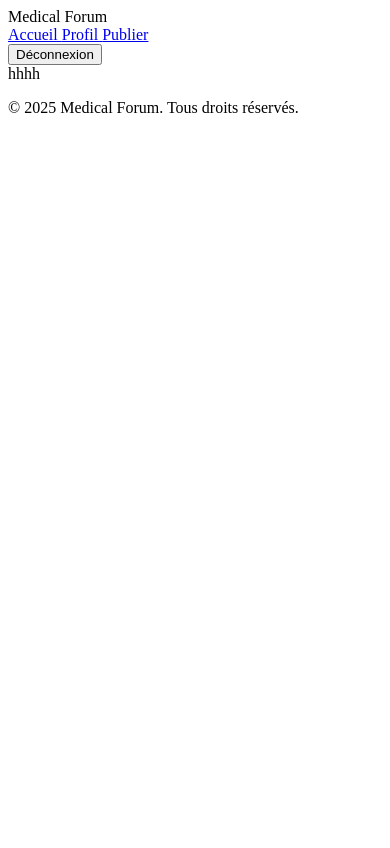
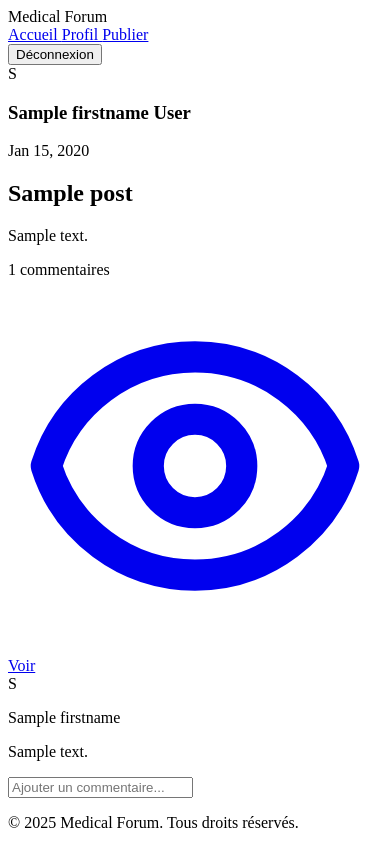
Before and after one commit to CheikhTourad19/info1-2-SOS-HELP, a Symfony app: template templates/patient/index.html.twig in a window 390 px wide. Before the commit the page ends 113 px from the top, so only its background shows below. Run offline with Twig, Linux system fonts and the light colour scheme; the template is opened without the code that fills it: most values are stand-ins (such as "Sample title", 1, 10 or a date in 2020); some libraries are stand-ins or nearby versions.

Commit message:
entities

```diff
--- a/templates/patient/base.patient.html.twig
+++ b/templates/patient/base.patient.html.twig
@@ -114,7 +114,7 @@
 
         <!-- Contenu principal -->
         <main class="flex-grow pt-16 pb-12">
-            <div class="max-w-7xl mx-auto px-4 sm:px-6 lg:px-8">
+            <div class="max-w-4xl mx-auto px-4 sm:px-6 lg:px-8 mt-6 ">
                 {% block content %}{% endblock %}
             </div>
         </main>
--- a/templates/patient/index.html.twig
+++ b/templates/patient/index.html.twig
@@ -1,5 +1,74 @@
 {% extends 'patient/base.patient.html.twig' %}
 
 {% block content %}
-hhhh
+    <div class="space-y-6 max-w-2xl mx-auto">
+        {% for post in posts %}
+            <div class="bg-white rounded-lg shadow-md overflow-hidden border border-gray-100">
+                <!-- Post Header -->
+                <div class="p-4 flex items-center space-x-3">
+                    <div class="h-10 w-10 rounded-full bg-indigo-100 flex items-center justify-center text-indigo-600 font-bold">
+                        {{ post.author.firstname|first|upper }}
+                    </div>
+                    <div>
+                        <h3 class="font-semibold text-gray-900">{{ post.author.firstname }} {{ post.author.lastname }}</h3>
+                        <p class="text-xs text-gray-500">{{ post.createdAt|date('M d, Y') }}</p>
+                    </div>
+                </div>
+
+                <!-- Post Content -->
+                <div class="px-4 pb-3">
+                    <h2 class="font-bold text-lg mb-2 text-gray-800">{{ post.title }}</h2>
+                    <p class="text-gray-700 whitespace-pre-line">{{ post.content }}</p>
+                </div>
+
+
+                <div class="px-4 py-2 border-t border-gray-100 text-sm text-gray-500 flex justify-between items-center">
+                    <span>{{ post.comments|length }} commentaires</span>
+                    <a href="{{ path('app_view_post_patient', {'id': post.id}) }}" class="inline-flex items-center px-3 py-1.5 bg-indigo-600 text-white text-sm font-medium rounded-md hover:bg-indigo-700 focus:outline-none focus:ring-2 focus:ring-offset-2 focus:ring-indigo-500">
+                        <svg xmlns="http://www.w3.org/2000/svg" class="h-4 w-4 mr-1" fill="none" viewBox="0 0 24 24" stroke="currentColor">
+                            <path stroke-linecap="round" stroke-linejoin="round" stroke-width="2" d="M15 12a3 3 0 11-6 0 3 3 0 016 0z" />
+                            <path stroke-linecap="round" stroke-linejoin="round" stroke-width="2" d="M2.458 12C3.732 7.943 7.523 5 12 5c4.478 0 8.268 2.943 9.542 7-1.274 4.057-5.064 7-9.542 7-4.477 0-8.268-2.943-9.542-7z" />
+                        </svg>
+                        Voir
+                    </a>
+                </div>
+
+
+                <!-- Comments Preview -->
+                {% if post.comments|length > 0 %}
+                    <div class="bg-gray-50 px-4 py-3 space-y-3">
+                        {% for comment in post.comments|slice(0, 2) %}
+                            <div class="flex space-x-2">
+                                <div class="h-8 w-8 rounded-full bg-indigo-50 flex items-center justify-center text-indigo-500 text-xs font-bold">
+                                    {{ comment.author.firstname|first|upper }}
+                                </div>
+                                <div class="flex-1">
+                                    <div class="bg-white p-2 rounded-lg shadow-sm">
+                                        <p class="font-medium text-sm">{{ comment.author.firstname }}</p>
+                                        <p class="text-gray-700 text-sm">{{ comment.content }}</p>
+                                    </div>
+                                </div>
+                            </div>
+                        {% endfor %}
+
+                        {% if post.comments|length > 2 %}
+                            <a href="#" class="text-indigo-600 text-sm font-medium hover:underline">
+                                Voir les {{ post.comments|length - 2 }} autres commentaires...
+                            </a>
+                        {% endif %}
+                    </div>
+                {% endif %}
+
+                <!-- Comment Form -->
+                <div class="p-3 border-t border-gray-100">
+                    <div class="flex space-x-2">
+                        <div class="h-8 w-8 rounded-full bg-gray-200 flex-shrink-0"></div>
+
+                        <input type="text" placeholder="Ajouter un commentaire..."
+                               class="flex-1 bg-gray-100 rounded-full px-4 py-1 text-sm focus:outline-none focus:ring-1 focus:ring-indigo-500">
+                    </div>
+                </div>
+            </div>
+        {% endfor %}
+    </div>
 {% endblock %}
--- /dev/null
+++ b/templates/patient/profile.html.twig
@@ -0,0 +1,5 @@
+{% extends 'patient/base.patient.html.twig' %}
+
+{% block content %}
+
+{% endblock %}
```
Also changed, not shown: migrations/Version20250523160403.php (added, +77 -0 lines), src/Controller/PatientController.php (+40 -5 lines), src/Form/PostTypeForm.php (added, +40 -0 lines), templates/patient/post.html.twig (added, +46 -0 lines), templates/patient/viewpost.html.twig (added).
